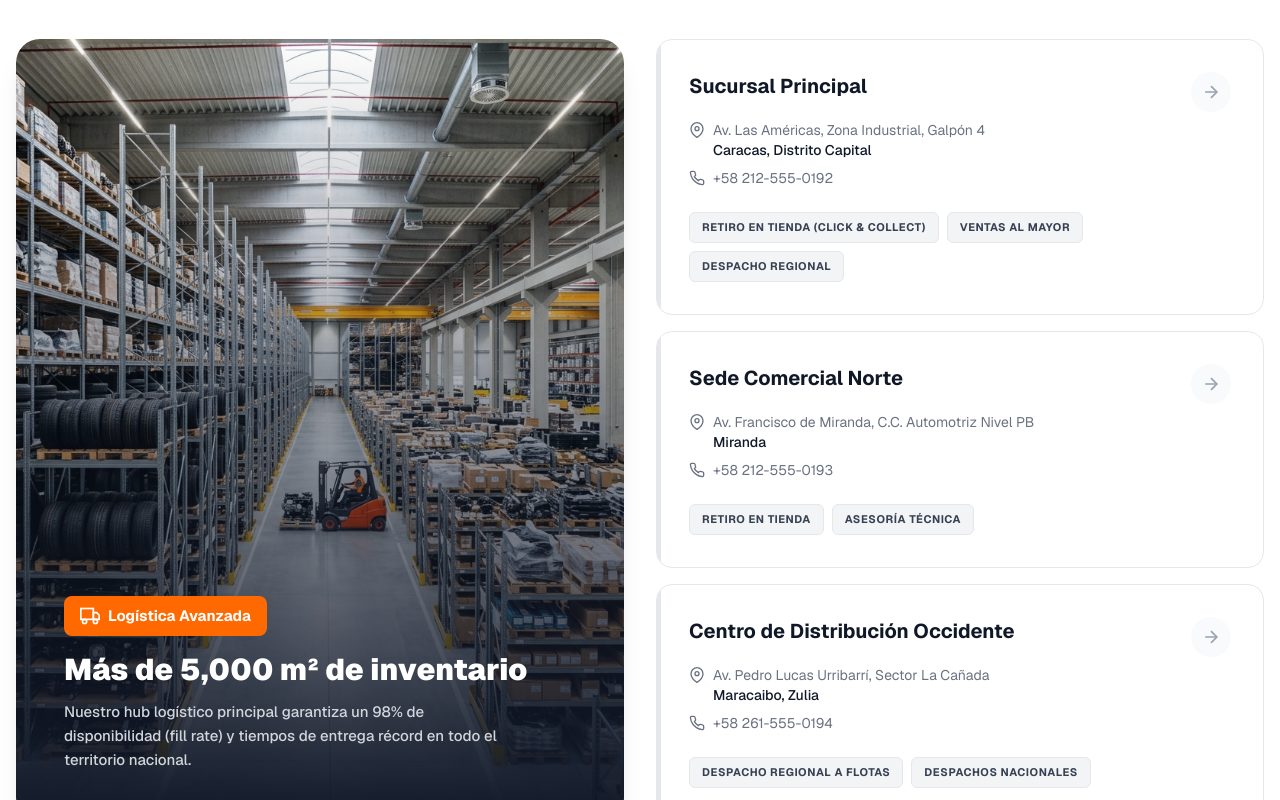
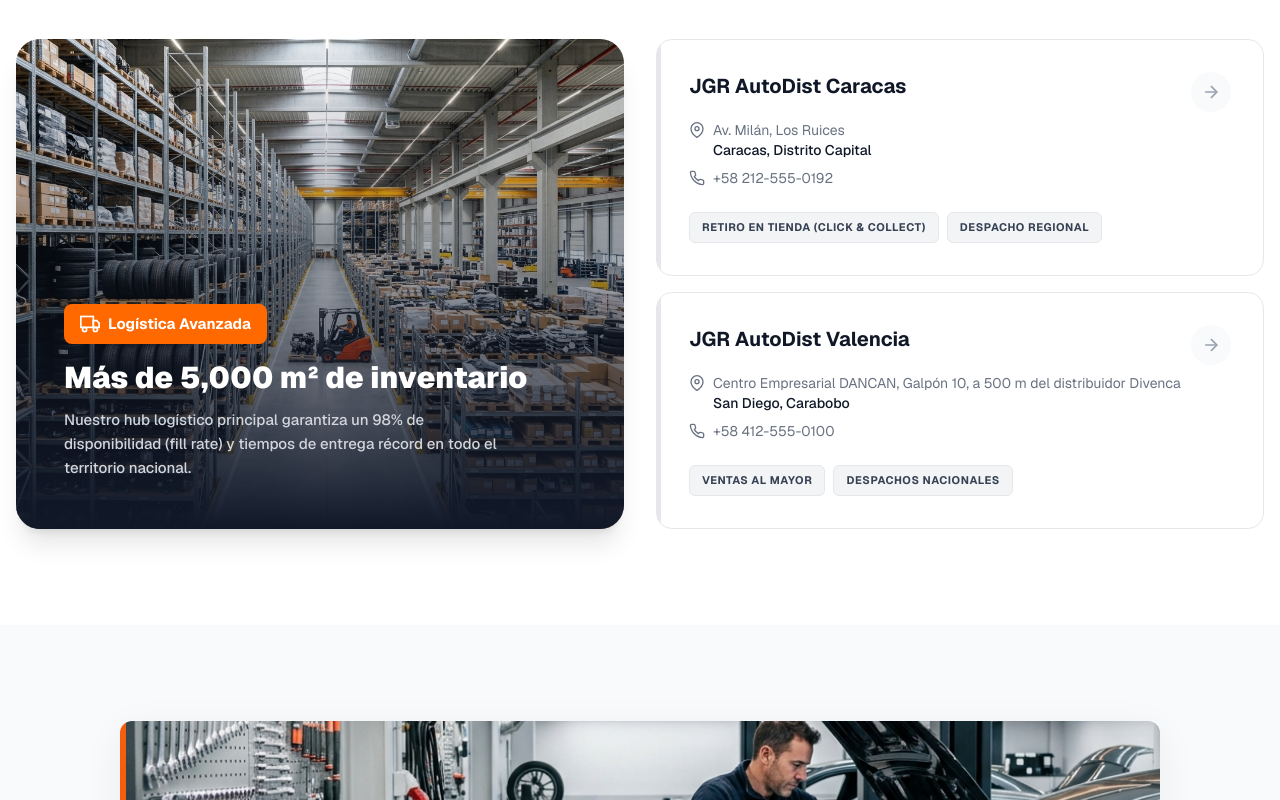
Before and after one commit to venhaztap-creator/jgr, a Next.js app: page / in a window 1280 px wide. Shown: the part 6940-7740 px from the top of the page. Built offline with nearby package versions, Linux system fonts and the light colour scheme.

Commit message:
Actualiza ubicaciones reales de Sedes y Centros de Distribución

```diff
--- a/src/components/home/StoreLocations.tsx
+++ b/src/components/home/StoreLocations.tsx
@@ -3,27 +3,21 @@
 const LOCATIONS = [
   {
     id: 'store-1',
-    name: 'Sucursal Principal',
-    address: 'Av. Las Américas, Zona Industrial, Galpón 4',
+    name: 'JGR AutoDist Caracas',
+    address: 'Av. Milán, Los Ruices',
     city: 'Caracas, Distrito Capital',
     phone: '+58 212-555-0192',
-    features: ['Retiro en Tienda (Click & Collect)', 'Ventas al Mayor', 'Despacho Regional'],
+    mapUrl: 'https://maps.app.goo.gl/b9uM8TCFnE7t4dGU9',
+    features: ['Retiro en Tienda (Click & Collect)', 'Despacho Regional'],
   },
   {
     id: 'store-2',
-    name: 'Sede Comercial Norte',
-    address: 'Av. Francisco de Miranda, C.C. Automotriz Nivel PB',
-    city: 'Miranda',
-    phone: '+58 212-555-0193',
-    features: ['Retiro en Tienda', 'Asesoría Técnica'],
-  },
-  {
-    id: 'store-3',
-    name: 'Centro de Distribución Occidente',
-    address: 'Av. Pedro Lucas Urribarrí, Sector La Cañada',
-    city: 'Maracaibo, Zulia',
-    phone: '+58 261-555-0194',
-    features: ['Despacho Regional a Flotas', 'Despachos Nacionales'],
+    name: 'JGR AutoDist Valencia',
+    address: 'Centro Empresarial DANCAN, Galpón 10, a 500 m del distribuidor Divenca',
+    city: 'San Diego, Carabobo',
+    phone: '+58 412-555-0100',
+    mapUrl: 'https://maps.app.goo.gl/6F3QbXB2Mo8bGibs5',
+    features: ['Ventas al Mayor', 'Despachos Nacionales'],
   }
 ];
 
@@ -64,7 +58,7 @@ export default function StoreLocations() {
           {/* Locations List */}
           <div className="lg:w-1/2 flex flex-col gap-4">
             {LOCATIONS.map((loc, idx) => (
-              <div key={loc.id} className="bg-white border border-gray-200 rounded-2xl p-6 md:p-8 hover:border-orange-500 hover:shadow-lg transition-all duration-300 group cursor-pointer relative overflow-hidden">
+              <a key={loc.id} href={loc.mapUrl} target="_blank" rel="noreferrer" className="bg-white border border-gray-200 rounded-2xl p-6 md:p-8 hover:border-orange-500 hover:shadow-lg transition-all duration-300 group cursor-pointer relative overflow-hidden block">
                 {/* Accent Line */}
                 <div className="absolute left-0 top-0 bottom-0 w-1 bg-gray-200 group-hover:bg-orange-500 transition-colors"></div>
 
@@ -93,7 +87,7 @@ export default function StoreLocations() {
                     </span>
                   ))}
                 </div>
-              </div>
+              </a>
             ))}
           </div>
         </div>
```
